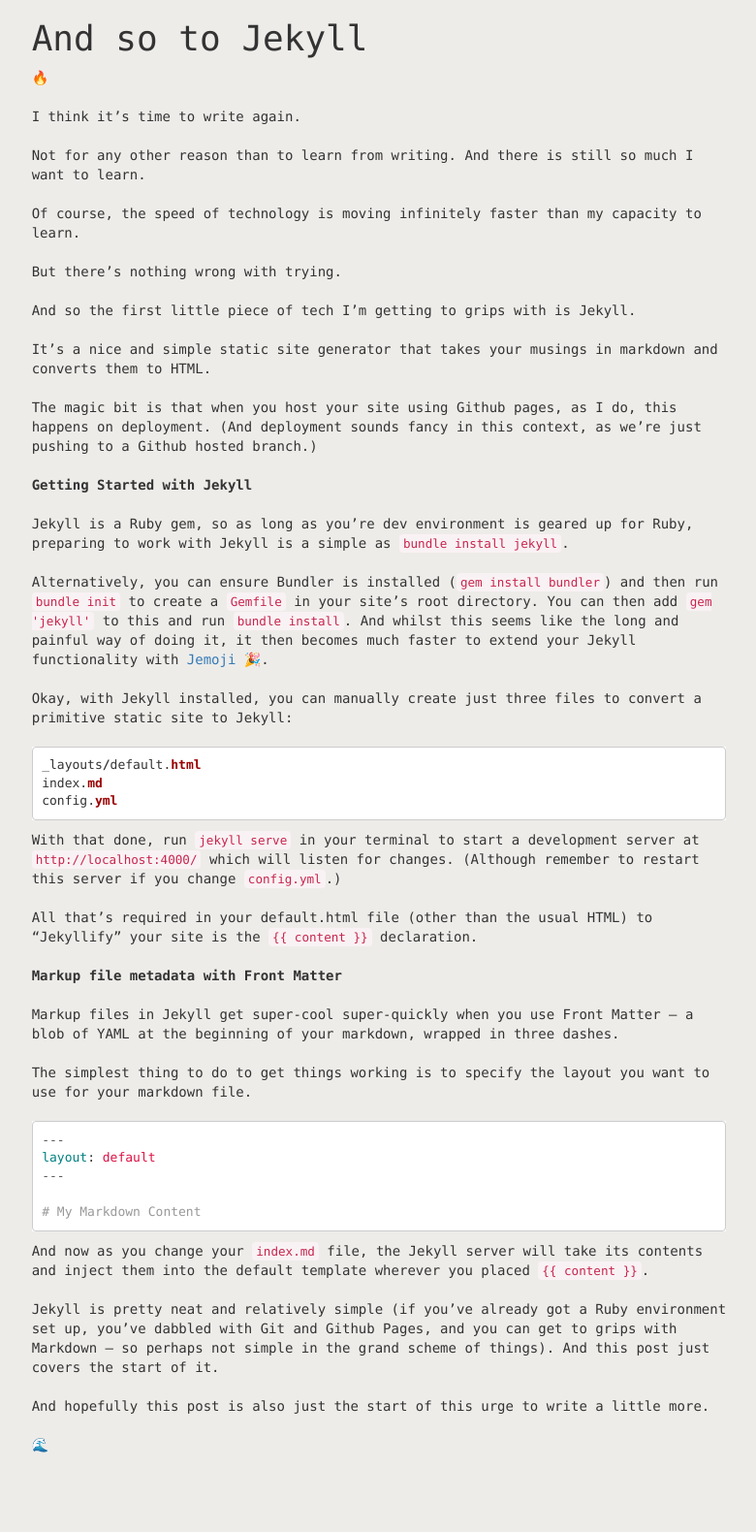
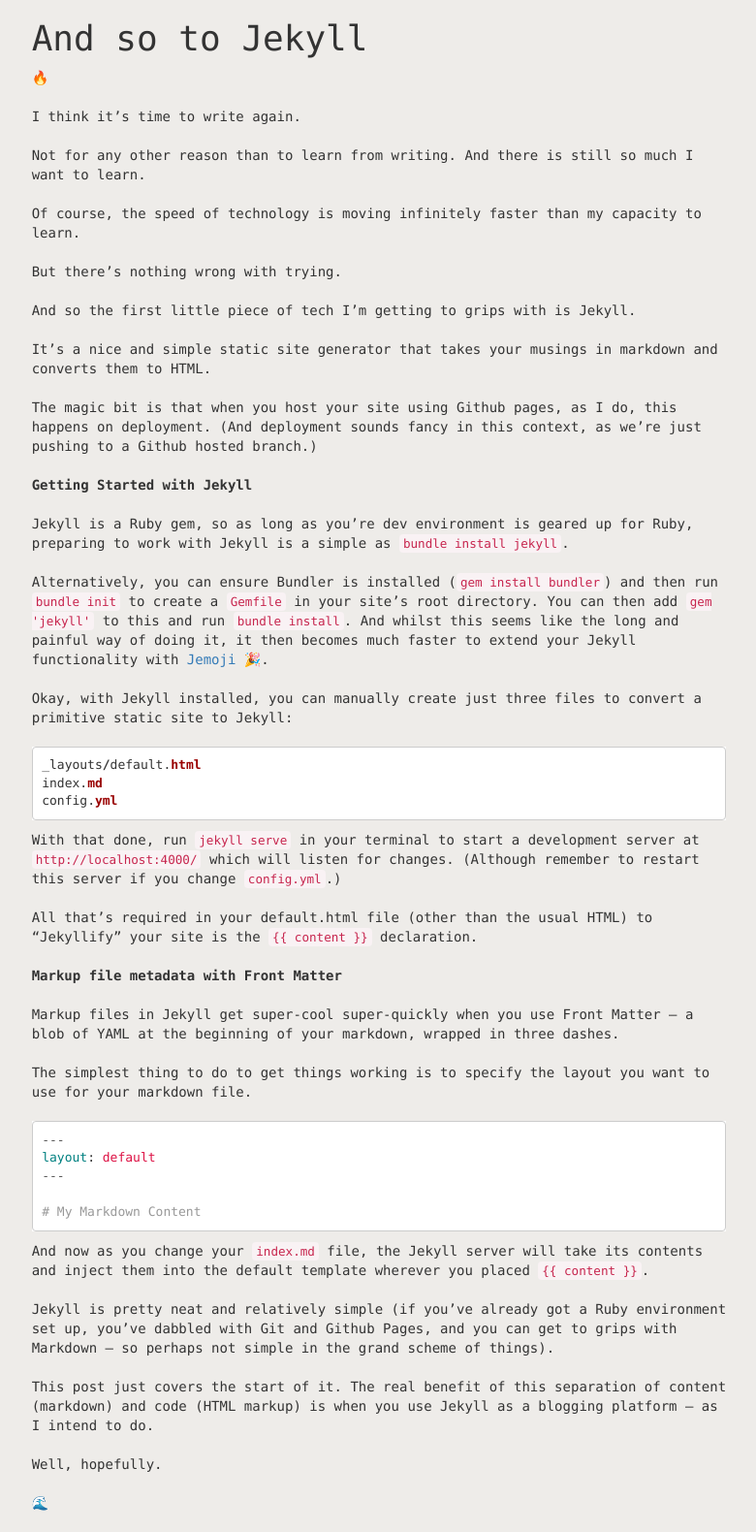
Before and after one commit to christhesoul/christhesoul.github.io, a Jekyll site: the page built from _posts/2018-06-02-and-so-to-jekyll.md, in a window 1280 px wide. Shown: the whole page at 97% size, without its empty margins (89-869 px from the left). Built offline with Jekyll 4.4.1, drawn with Linux system fonts in a browser that asks for light colours; emoji names are drawn with the system emoji font; before the commit the page ends 1520 px from its top, so only the background shows below that.

Commit message:
change ending

```diff
--- a/_posts/2018-06-02-and-so-to-jekyll.md
+++ b/_posts/2018-06-02-and-so-to-jekyll.md
@@ -60,8 +60,10 @@ layout: default
 And now as you change your `index.md` file, the Jekyll server will take its contents and inject them into the default template wherever you placed ``{{ content }}``.
 {% endraw %}
 
-Jekyll is pretty neat and relatively simple (if you've already got a Ruby environment set up, you've dabbled with Git and Github Pages, and you can get to grips with Markdown &mdash; so perhaps not simple in the grand scheme of things). And this post just covers the start of it.
+Jekyll is pretty neat and relatively simple (if you've already got a Ruby environment set up, you've dabbled with Git and Github Pages, and you can get to grips with Markdown &mdash; so perhaps not simple in the grand scheme of things).
 
-And hopefully this post is also just the start of this urge to write a little more.
+This post just covers the start of it. The real benefit of this separation of content (markdown) and code (HTML markup) is when you use Jekyll as a blogging platform &mdash; as I intend to do.
+
+Well, hopefully.
 
 :ocean:
```
